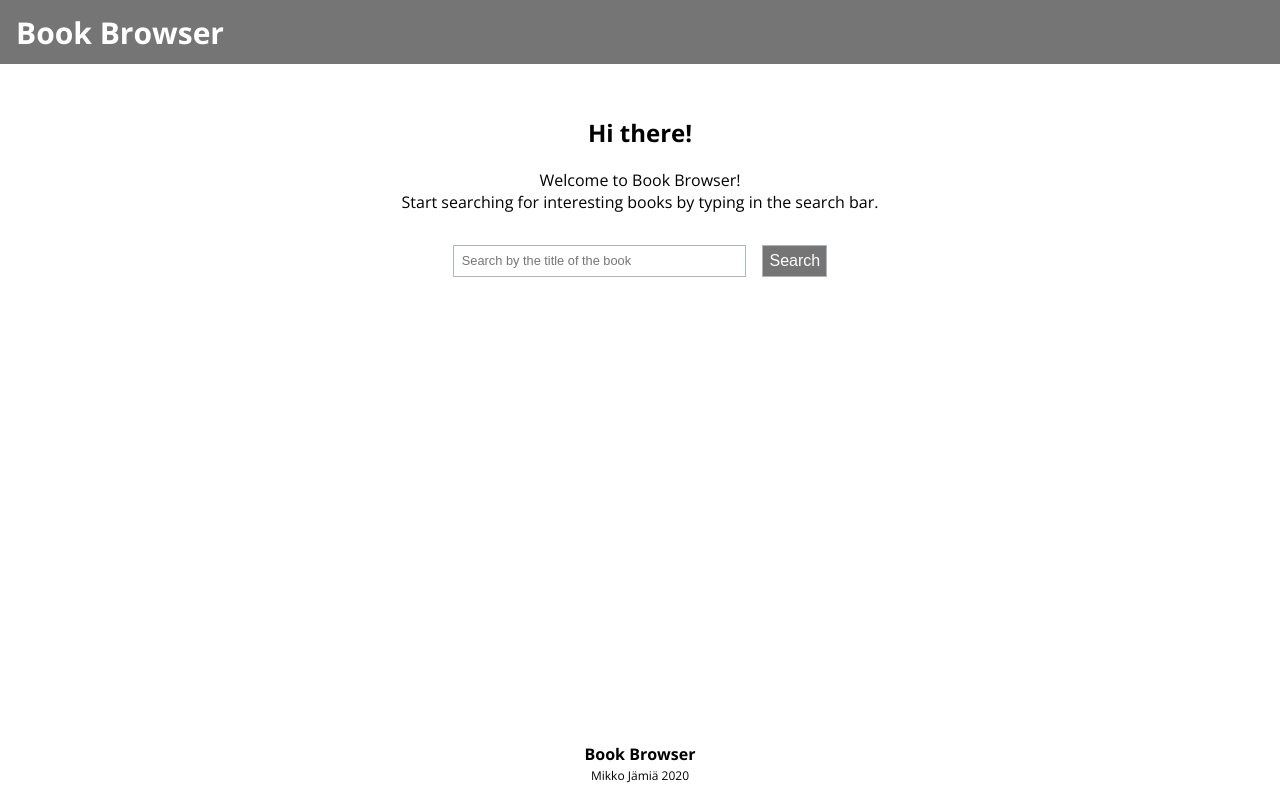
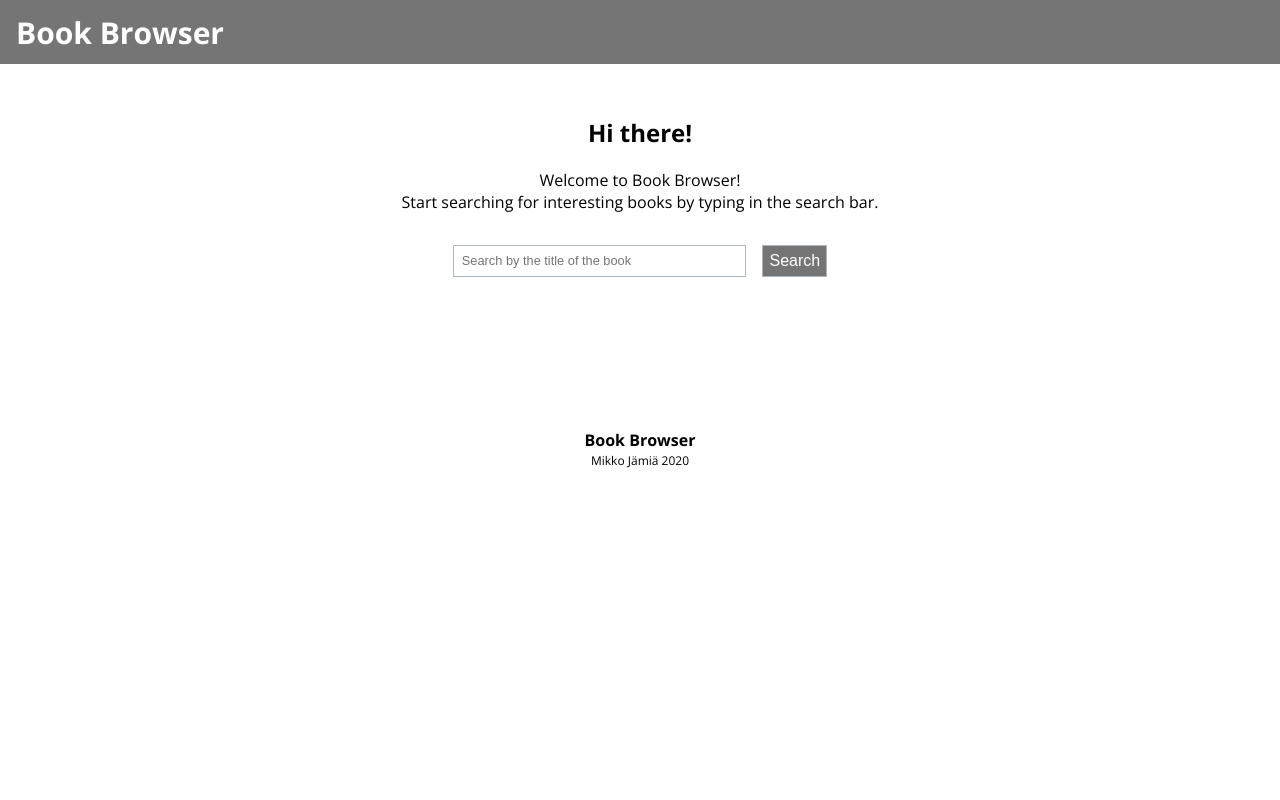
Before and after one commit to jamiamikko/book-browser, a Vue app: page / in a window 1280 px wide. Built offline with nearby package versions, Linux system fonts and the light colour scheme.

Commit message:
Footer & modal style fixes (#18)

```diff
--- a/src/components/BookModal/BookModal.vue
+++ b/src/components/BookModal/BookModal.vue
@@ -8,7 +8,11 @@
             <span class="modal__close-label">Close modal</span>
           </button>
           <div class="modal__image-wrapper" v-lazyload>
-            <img alt="" v-bind:data-src="data.covers.large" />
+            <img
+              class="modal__image"
+              alt=""
+              v-bind:data-src="data.covers.large"
+            />
           </div>
           <div class="modal__information-wrapper">
             <h2 class="modal__title">
@@ -85,6 +89,12 @@ export default {
     margin: 0 1rem;
     transition: all 0.3s ease;
     box-shadow: 0 0.25rem 0.75rem $gray-4;
+    max-height: calc(100vh - 2rem);
+    overflow-y: auto;
+  }
+
+  &__image {
+    max-height: 31.25rem;
   }
 
   &__image-wrapper {
--- a/src/components/TheFooter/TheFooter.vue
+++ b/src/components/TheFooter/TheFooter.vue
@@ -17,9 +17,6 @@ export default {
 @import '../../assets/scss/_mixins.scss';
 
 .footer {
-  position: fixed;
-  bottom: 0;
-  left: 0;
   width: 100%;
   background-color: $white;
 
```
